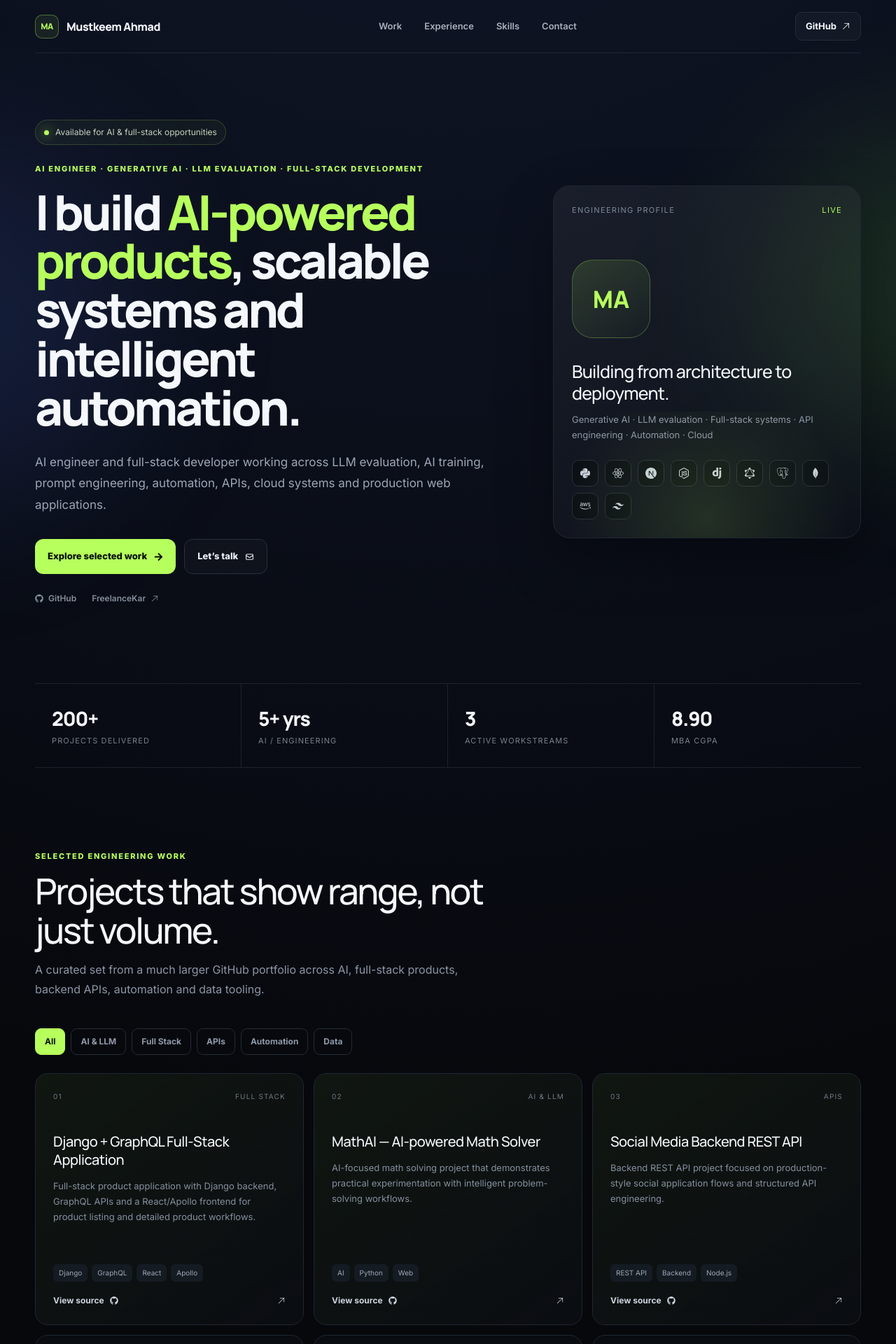
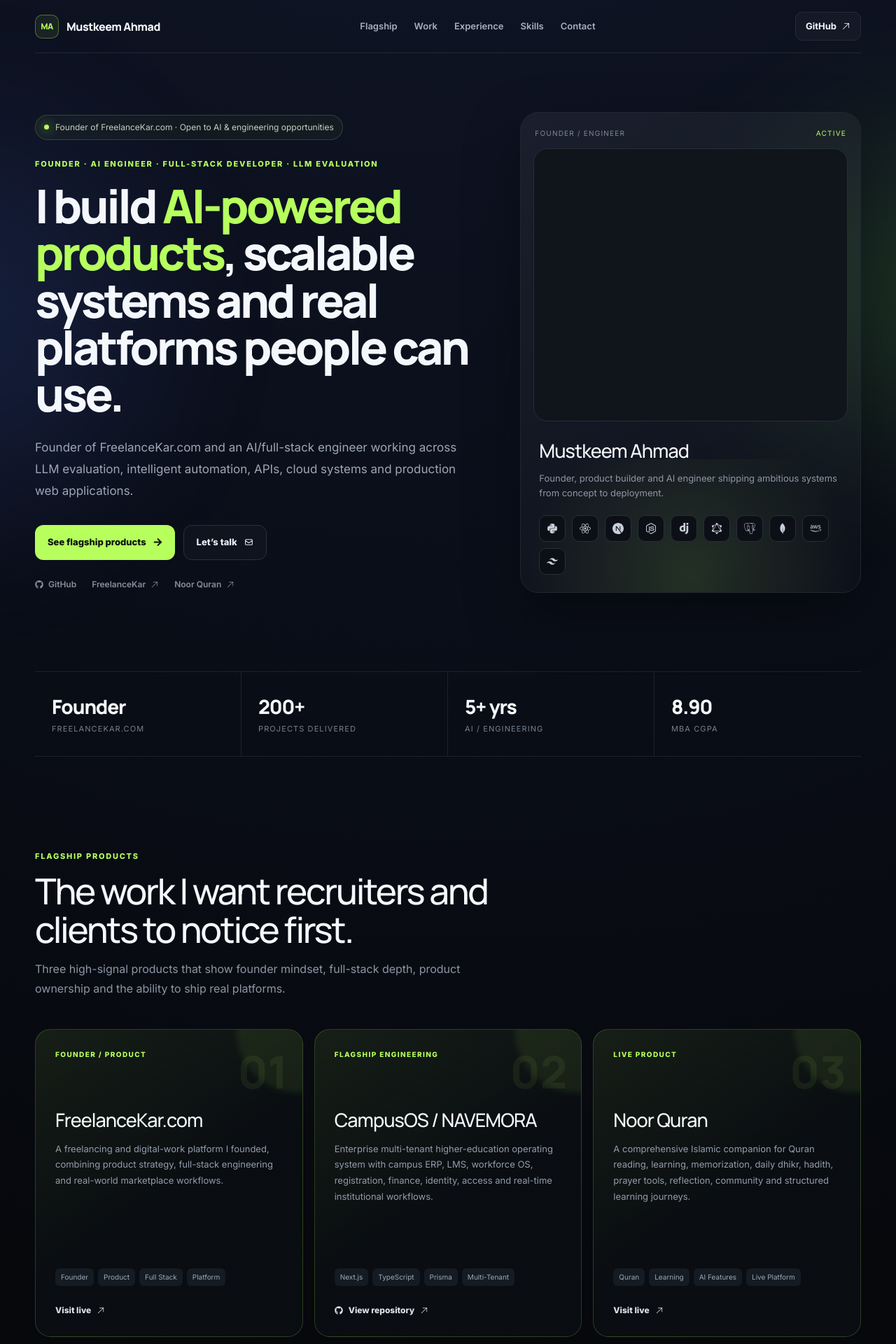
Before and after one commit to Mustkeem324/Portfolio, a React (Vite) app: page / in a window 1280 px wide. Shown: the top 1920 px of the page at 70% size. Built offline with nearby package versions, Linux system fonts and the light colour scheme.

Commit message:
Highlight founder profile, CampusOS and Noor Quran
Merge founder profile, professional portrait, FreelanceKar, CampusOS/NAVEMORA and Noor Quran highlights into main.

```diff
--- a/src/App.jsx
+++ b/src/App.jsx
@@ -20,31 +20,32 @@
 import { HiOutlineMail } from "react-icons/hi";
 
 const profile = {
-  role: "AI Engineer · Generative AI · LLM Evaluation · Full-Stack Development",
+  role: "Founder · AI Engineer · Full-Stack Developer · LLM Evaluation",
   email: "mustkeem324@gmail.com",
   github: "https://github.com/Mustkeem324",
   freelance: "https://freelancekar.com",
 };
 
 const stats = [
+  ["Founder", "FreelanceKar.com"],
   ["200+", "Projects delivered"],
   ["5+ yrs", "AI / engineering"],
-  ["3", "Active workstreams"],
   ["8.90", "MBA CGPA"],
 ];
 
 const experience = [
   {
+    company: "FreelanceKar.com",
+    role: "Founder & AI / Full-Stack Consultant",
+    period: "Mar 2021 — Present",
+    text: "Founded and built FreelanceKar.com while delivering 200+ client and independent projects across AI agents, API engineering, automation, cloud deployment and full-stack products.",
+    highlight: true,
+  },
+  {
     company: "Handshake · Project Dynamo",
     role: "AI Trainer / LLM Evaluation Contributor",
     period: "Feb 2026 — Present",
     text: "Evaluate model outputs for reasoning, instruction following, relevance and quality, with structured evidence-based feedback in high-quality AI training workflows.",
-  },
-  {
-    company: "FreelanceKar.com",
-    role: "Founder & AI / Full-Stack Consultant",
-    period: "Mar 2021 — Present",
-    text: "Delivered 200+ client and independent projects across AI agents, API engineering, automation, cloud deployment and full-stack products from discovery through launch.",
   },
   {
     company: "Outlier AI",
@@ -57,6 +58,30 @@
     role: "Lead — Full Stack & AI Innovation",
     period: "Oct 2025 — Feb 2026",
     text: "Worked with leadership on architecture and delivery of AI-enabled platforms combining LLMs, automation pipelines, APIs and cloud services across AWS and Azure.",
+  },
+];
+
+const flagshipProjects = [
+  {
+    title: "FreelanceKar.com",
+    label: "Founder / Product",
+    description: "A freelancing and digital-work platform I founded, combining product strategy, full-stack engineering and real-world marketplace workflows.",
+    stack: ["Founder", "Product", "Full Stack", "Platform"],
+    live: "https://freelancekar.com",
+  },
+  {
+    title: "CampusOS / NAVEMORA",
+    label: "Flagship Engineering",
+    description: "Enterprise multi-tenant higher-education operating system with campus ERP, LMS, workforce OS, registration, finance, identity, access and real-time institutional workflows.",
+    stack: ["Next.js", "TypeScript", "Prisma", "Multi-Tenant"],
+    github: "https://github.com/Mustkeem324/campusos",
+  },
+  {
+    title: "Noor Quran",
+    label: "Live Product",
+    description: "A comprehensive Islamic companion for Quran reading, learning, memorization, daily dhikr, hadith, prayer tools, reflection, community and structured learning journeys.",
+    stack: ["Quran", "Learning", "AI Features", "Live Platform"],
+    live: "https://noorquran.in/",
   },
 ];
 
@@ -167,6 +192,7 @@
           <span>Mustkeem Ahmad</span>
         </a>
         <nav>
+          <a href="#flagship">Flagship</a>
           <a href="#work">Work</a>
           <a href="#experience">Experience</a>
           <a href="#skills">Skills</a>
@@ -180,27 +206,32 @@
       <main id="top">
         <section className="hero section-pad">
           <motion.div initial={{ opacity: 0, y: 22 }} animate={{ opacity: 1, y: 0 }} transition={{ duration: 0.6 }} className="hero-copy">
-            <div className="availability"><span /> Available for AI & full-stack opportunities</div>
+            <div className="availability"><span /> Founder of FreelanceKar.com · Open to AI & engineering opportunities</div>
             <p className="kicker">{profile.role}</p>
-            <h1>I build <span>AI-powered products</span>, scalable systems and intelligent automation.</h1>
-            <p className="hero-text">AI engineer and full-stack developer working across LLM evaluation, AI training, prompt engineering, automation, APIs, cloud systems and production web applications.</p>
+            <h1>I build <span>AI-powered products</span>, scalable systems and real platforms people can use.</h1>
+            <p className="hero-text">Founder of FreelanceKar.com and an AI/full-stack engineer working across LLM evaluation, intelligent automation, APIs, cloud systems and production web applications.</p>
             <div className="hero-actions">
-              <a className="primary-btn" href="#work">Explore selected work <FaArrowRight /></a>
+              <a className="primary-btn" href="#flagship">See flagship products <FaArrowRight /></a>
               <a className="secondary-btn" href={`mailto:${profile.email}`}>Let’s talk <HiOutlineMail /></a>
             </div>
             <div className="social-row">
               <a href={profile.github} target="_blank" rel="noreferrer"><FaGithub /> GitHub</a>
               <a href={profile.freelance} target="_blank" rel="noreferrer">FreelanceKar <HiArrowUpRight /></a>
+              <a href="https://noorquran.in/" target="_blank" rel="noreferrer">Noor Quran <HiArrowUpRight /></a>
             </div>
           </motion.div>
 
-          <motion.div initial={{ opacity: 0, scale: 0.96 }} animate={{ opacity: 1, scale: 1 }} transition={{ duration: 0.7, delay: 0.1 }} className="hero-panel">
-            <div className="panel-top"><span>Engineering profile</span><span className="live-dot">LIVE</span></div>
-            <div className="monogram">MA</div>
-            <h3>Building from architecture to deployment.</h3>
-            <p>Generative AI · LLM evaluation · Full-stack systems · API engineering · Automation · Cloud</p>
-            <div className="tech-orbit">
-              {techIcons.map((Icon, index) => <span key={index}><Icon /></span>)}
+          <motion.div initial={{ opacity: 0, scale: 0.96 }} animate={{ opacity: 1, scale: 1 }} transition={{ duration: 0.7, delay: 0.1 }} className="hero-portrait-card">
+            <div className="portrait-status"><span>FOUNDER / ENGINEER</span><span className="live-dot">ACTIVE</span></div>
+            <div className="portrait-frame">
+              <img src="/mustkeem-ahmad.png" alt="Mustkeem Ahmad" />
+            </div>
+            <div className="portrait-copy">
+              <h3>Mustkeem Ahmad</h3>
+              <p>Founder, product builder and AI engineer shipping ambitious systems from concept to deployment.</p>
+              <div className="tech-orbit">
+                {techIcons.map((Icon, index) => <span key={index}><Icon /></span>)}
+              </div>
             </div>
           </motion.div>
         </section>
@@ -209,8 +240,27 @@
           {stats.map(([value, label]) => <div key={label}><strong>{value}</strong><span>{label}</span></div>)}
         </section>
 
+        <section className="section-pad flagship-section" id="flagship">
+          <SectionTitle eyebrow="Flagship products" title="The work I want recruiters and clients to notice first." copy="Three high-signal products that show founder mindset, full-stack depth, product ownership and the ability to ship real platforms." />
+          <div className="flagship-grid">
+            {flagshipProjects.map((project, index) => (
+              <motion.article key={project.title} className="flagship-card" initial={{ opacity: 0, y: 18 }} whileInView={{ opacity: 1, y: 0 }} viewport={{ once: true }} transition={{ delay: index * 0.08 }}>
+                <div className="flagship-index">0{index + 1}</div>
+                <span className="flagship-label">{project.label}</span>
+                <h3>{project.title}</h3>
+                <p>{project.description}</p>
+                <div className="tag-row">{project.stack.map((tag) => <span key={tag}>{tag}</span>)}</div>
+                <div className="flagship-actions">
+                  {project.live && <a href={project.live} target="_blank" rel="noreferrer">Visit live <HiArrowUpRight /></a>}
+                  {project.github && <a href={project.github} target="_blank" rel="noreferrer"><FaGithub /> View repository <HiArrowUpRight /></a>}
+                </div>
+              </motion.article>
+            ))}
+          </div>
+        </section>
+
         <section className="section-pad" id="work">
-          <SectionTitle eyebrow="Selected engineering work" title="Projects that show range, not just volume." copy="A curated set from a much larger GitHub portfolio across AI, full-stack products, backend APIs, automation and data tooling." />
+          <SectionTitle eyebrow="More engineering work" title="Projects that show range, not just volume." copy="A curated set from a much larger GitHub portfolio across AI, full-stack products, backend APIs, automation and data tooling." />
           <div className="filters">
             {categories.map((category) => <button key={category} className={filter === category ? "active" : ""} onClick={() => setFilter(category)}>{category}</button>)}
           </div>
@@ -229,10 +279,10 @@
         </section>
 
         <section className="section-pad split-section" id="experience">
-          <SectionTitle eyebrow="Experience" title="AI evaluation meets production engineering." copy="My work spans model-quality workflows and end-to-end product delivery." />
+          <SectionTitle eyebrow="Experience" title="Founder mindset meets AI evaluation and production engineering." copy="My work spans product ownership, model-quality workflows and end-to-end engineering delivery." />
           <div className="timeline">
             {experience.map((item) => (
-              <article key={`${item.company}-${item.role}`}>
+              <article key={`${item.company}-${item.role}`} className={item.highlight ? "experience-highlight" : ""}>
                 <div className="timeline-marker" />
                 <div className="timeline-head"><div><span>{item.company}</span><h3>{item.role}</h3></div><time>{item.period}</time></div>
                 <p>{item.text}</p>
@@ -260,8 +310,8 @@
         <section className="contact section-pad" id="contact">
           <div>
             <span className="eyebrow">Start a conversation</span>
-            <h2>Have an AI, automation or full-stack problem worth solving?</h2>
-            <p>I'm open to engineering roles, AI evaluation work, consulting and product collaborations.</p>
+            <h2>Building something ambitious in AI, platforms or automation?</h2>
+            <p>I'm open to engineering roles, AI evaluation work, consulting, product collaborations and founder-to-founder conversations.</p>
           </div>
           <div className="contact-actions">
             <a className="primary-btn" href={`mailto:${profile.email}`}>Email me <HiOutlineMail /></a>
@@ -272,7 +322,7 @@
 
       <footer>
         <div><span className="brand-mark">MA</span><span>Mustkeem Ahmad</span></div>
-        <p>AI Engineer · Full-Stack Developer · LLM Evaluation</p>
+        <p>Founder · AI Engineer · Full-Stack Developer</p>
         <div><a href={profile.github} target="_blank" rel="noreferrer"><FaGithub /></a><a href={`mailto:${profile.email}`}><HiOutlineMail /></a></div>
       </footer>
     </div>
--- a/src/index.css
+++ b/src/index.css
@@ -18,17 +18,17 @@
 .nav-wrap { width: min(1180px, calc(100% - 40px)); height: 76px; margin: 0 auto; display: flex; align-items: center; justify-content: space-between; border-bottom: 1px solid rgba(255,255,255,.09); }
 .brand, footer > div:first-child { display: flex; align-items: center; gap: 11px; font-family: Manrope; font-weight: 800; letter-spacing: -.03em; }
 .brand-mark { width: 34px; height: 34px; display: grid; place-items: center; border: 1px solid rgba(182,255,93,.35); background: rgba(182,255,93,.08); color: #b6ff5d; border-radius: 10px; font-size: 12px; }
-nav { display: flex; gap: 32px; color: #a7afbd; font-size: 13px; font-weight: 600; }
+nav { display: flex; gap: 24px; color: #a7afbd; font-size: 13px; font-weight: 600; }
 nav a:hover { color: white; }
 .nav-cta { display: flex; align-items: center; gap: 7px; font-size: 13px; font-weight: 700; padding: 10px 14px; border: 1px solid #252b36; border-radius: 10px; background: rgba(255,255,255,.03); }
 .section-pad { width: min(1180px, calc(100% - 40px)); margin: 0 auto; padding: 112px 0; }
-.hero { min-height: 700px; display: grid; grid-template-columns: 1.2fr .8fr; align-items: center; gap: 80px; padding-top: 95px; }
+.hero { min-height: 720px; display: grid; grid-template-columns: 1.12fr .88fr; align-items: center; gap: 74px; padding-top: 84px; }
 .availability { display: inline-flex; align-items: center; gap: 9px; padding: 8px 12px; border: 1px solid rgba(182,255,93,.18); border-radius: 999px; color: #c5d0bc; background: rgba(182,255,93,.04); font-size: 12px; }
 .availability span { width: 7px; height: 7px; border-radius: 50%; background: #b6ff5d; box-shadow: 0 0 16px #b6ff5d; }
 .kicker, .eyebrow { color: #b6ff5d; text-transform: uppercase; letter-spacing: .16em; font-size: 11px; font-weight: 800; }
 .kicker { margin: 26px 0 18px; }
 h1, h2, h3 { font-family: Manrope, sans-serif; }
-h1 { margin: 0; max-width: 780px; font-size: clamp(46px, 5.4vw, 78px); line-height: 1.01; letter-spacing: -.055em; font-weight: 800; }
+h1 { margin: 0; max-width: 780px; font-size: clamp(46px, 5.2vw, 76px); line-height: 1.01; letter-spacing: -.055em; font-weight: 800; }
 h1 span { color: #b6ff5d; }
 .hero-text { max-width: 680px; margin: 28px 0 0; color: #9ca6b5; font-size: 17px; line-height: 1.8; }
 .hero-actions, .contact-actions { display: flex; gap: 12px; margin-top: 34px; }
@@ -37,25 +37,39 @@
 .primary-btn:hover { transform: translateY(-2px); box-shadow: 0 10px 35px rgba(182,255,93,.15); }
 .secondary-btn { border: 1px solid #29313d; color: #e6ebf2; background: rgba(255,255,255,.025); }
 .secondary-btn:hover { border-color: #4b5665; }
-.social-row { display: flex; gap: 22px; margin-top: 26px; color: #858f9d; font-size: 12px; font-weight: 600; }
+.social-row { display: flex; gap: 22px; margin-top: 26px; color: #858f9d; font-size: 12px; font-weight: 600; flex-wrap: wrap; }
 .social-row a { display: flex; align-items: center; gap: 7px; }
-.hero-panel { min-height: 440px; border: 1px solid #202631; border-radius: 24px; padding: 26px; background: linear-gradient(145deg, rgba(255,255,255,.055), rgba(255,255,255,.015)); box-shadow: 0 30px 80px rgba(0,0,0,.3); position: relative; overflow: hidden; }
-.hero-panel:before { content: ''; position: absolute; inset: auto -80px -120px; height: 300px; background: radial-gradient(circle, rgba(182,255,93,.12), transparent 60%); }
-.panel-top { display: flex; justify-content: space-between; color: #7f8997; font-size: 11px; text-transform: uppercase; letter-spacing: .12em; }
+.hero-portrait-card { border: 1px solid #202631; border-radius: 26px; padding: 18px; background: linear-gradient(145deg, rgba(255,255,255,.055), rgba(255,255,255,.015)); box-shadow: 0 30px 80px rgba(0,0,0,.35); position: relative; overflow: hidden; }
+.hero-portrait-card:before { content: ''; position: absolute; inset: auto -110px -140px; height: 330px; background: radial-gradient(circle, rgba(182,255,93,.12), transparent 60%); pointer-events: none; }
+.portrait-status { display: flex; justify-content: space-between; color: #7f8997; font-size: 10px; text-transform: uppercase; letter-spacing: .12em; padding: 4px 2px 14px; }
 .live-dot { color: #b6ff5d; }
-.monogram { width: 112px; height: 112px; margin: 62px 0 32px; display: grid; place-items: center; border-radius: 30px; font: 800 34px Manrope; color: #b6ff5d; border: 1px solid rgba(182,255,93,.25); background: linear-gradient(145deg, rgba(182,255,93,.14), rgba(182,255,93,.02)); }
-.hero-panel h3 { font-size: 25px; line-height: 1.25; letter-spacing: -.03em; margin: 0 0 12px; }
-.hero-panel p { color: #8d97a6; line-height: 1.65; font-size: 13px; }
-.tech-orbit { display: flex; flex-wrap: wrap; gap: 9px; margin-top: 25px; }
+.portrait-frame { height: 390px; border-radius: 20px; overflow: hidden; background: #10151c; border: 1px solid #262d37; }
+.portrait-frame img { width: 100%; height: 100%; object-fit: cover; object-position: center 16%; display: block; }
+.portrait-copy { padding: 22px 8px 7px; position: relative; z-index: 1; }
+.portrait-copy h3 { margin: 0 0 8px; font-size: 27px; letter-spacing: -.035em; }
+.portrait-copy p { color: #8d97a6; line-height: 1.65; font-size: 13px; margin: 0; }
+.tech-orbit { display: flex; flex-wrap: wrap; gap: 9px; margin-top: 21px; }
 .tech-orbit span, .tech-marquee span { width: 38px; height: 38px; display: grid; place-items: center; border: 1px solid #282f39; border-radius: 10px; color: #c7cfda; background: #0c1016; }
 .stats-strip { width: min(1180px, calc(100% - 40px)); margin: 0 auto; border-top: 1px solid #1c222b; border-bottom: 1px solid #1c222b; display: grid; grid-template-columns: repeat(4,1fr); }
 .stats-strip div { padding: 30px 24px; border-right: 1px solid #1c222b; display: flex; flex-direction: column; gap: 5px; }
 .stats-strip div:last-child { border-right: 0; }
 .stats-strip strong { font: 800 28px Manrope; letter-spacing: -.04em; }
 .stats-strip span { color: #77818f; font-size: 11px; text-transform: uppercase; letter-spacing: .1em; }
-.section-heading { max-width: 720px; }
+.section-heading { max-width: 760px; }
 .section-heading h2, .contact h2 { margin: 12px 0 15px; font-size: clamp(35px, 4vw, 52px); line-height: 1.08; letter-spacing: -.045em; }
-.section-heading p, .contact p { color: #8c96a5; line-height: 1.75; max-width: 650px; }
+.section-heading p, .contact p { color: #8c96a5; line-height: 1.75; max-width: 680px; }
+.flagship-section { padding-top: 128px; }
+.flagship-grid { display: grid; grid-template-columns: repeat(3,1fr); gap: 16px; margin-top: 44px; }
+.flagship-card { min-height: 440px; position: relative; display: flex; flex-direction: column; padding: 28px; border: 1px solid rgba(182,255,93,.2); border-radius: 22px; background: linear-gradient(145deg, rgba(182,255,93,.085), rgba(10,13,18,.96) 55%); overflow: hidden; transition: .25s ease; }
+.flagship-card:before { content: ''; position: absolute; width: 180px; height: 180px; border-radius: 50%; right: -85px; top: -90px; background: rgba(182,255,93,.08); filter: blur(5px); }
+.flagship-card:hover { transform: translateY(-6px); border-color: rgba(182,255,93,.45); box-shadow: 0 24px 70px rgba(0,0,0,.28); }
+.flagship-index { font: 800 64px Manrope; color: rgba(182,255,93,.07); position: absolute; top: 16px; right: 20px; }
+.flagship-label { color: #b6ff5d; font-size: 10px; font-weight: 800; text-transform: uppercase; letter-spacing: .14em; position: relative; z-index: 1; }
+.flagship-card h3 { font-size: 27px; margin: 70px 0 14px; letter-spacing: -.035em; line-height: 1.15; position: relative; z-index: 1; }
+.flagship-card p { color: #929cab; line-height: 1.75; font-size: 13px; flex: 1; position: relative; z-index: 1; }
+.flagship-actions { display: flex; flex-direction: column; gap: 10px; margin-top: 8px; position: relative; z-index: 1; }
+.flagship-actions a { display: inline-flex; align-items: center; gap: 8px; font-size: 12px; font-weight: 800; color: #dbe2ea; }
+.flagship-actions a:hover { color: #b6ff5d; }
 .filters { display: flex; flex-wrap: wrap; gap: 8px; margin: 42px 0 26px; }
 .filters button { border: 1px solid #252c36; color: #8f99a8; background: transparent; padding: 9px 13px; border-radius: 9px; cursor: pointer; font-size: 12px; font-weight: 700; }
 .filters button.active, .filters button:hover { color: #071006; background: #b6ff5d; border-color: #b6ff5d; }
@@ -73,6 +87,7 @@
 .all-projects { display: inline-flex; align-items: center; gap: 8px; margin-top: 25px; color: #b6ff5d; font-size: 13px; font-weight: 800; }
 .split-section { display: grid; grid-template-columns: .75fr 1.25fr; gap: 90px; }
 .timeline article { position: relative; border-top: 1px solid #242b34; padding: 28px 0 32px 30px; }
+.timeline article.experience-highlight { background: linear-gradient(90deg, rgba(182,255,93,.055), transparent 72%); border-top-color: rgba(182,255,93,.25); }
 .timeline-marker { position: absolute; width: 8px; height: 8px; border-radius: 50%; background: #b6ff5d; top: 34px; left: 0; box-shadow: 0 0 15px rgba(182,255,93,.5); }
 .timeline-head { display: flex; justify-content: space-between; gap: 25px; }
 .timeline-head span { color: #b6ff5d; font-size: 11px; font-weight: 800; }
@@ -98,11 +113,12 @@
 footer { width: min(1180px, calc(100% - 40px)); margin: 0 auto; min-height: 110px; border-top: 1px solid #1d232c; display: flex; align-items: center; justify-content: space-between; color: #727d8b; font-size: 11px; }
 footer > div:last-child { display: flex; gap: 15px; font-size: 17px; }
 
-@media (max-width: 900px) {
+@media (max-width: 980px) {
   nav { display: none; }
   .hero { grid-template-columns: 1fr; gap: 45px; padding-top: 70px; }
-  .hero-panel { min-height: 360px; }
-  .monogram { margin-top: 40px; }
+  .portrait-frame { height: 520px; }
+  .flagship-grid { grid-template-columns: 1fr; }
+  .flagship-card { min-height: 330px; }
   .project-grid { grid-template-columns: repeat(2,1fr); }
   .split-section { grid-template-columns: 1fr; gap: 45px; }
   .skills-grid { grid-template-columns: repeat(2,1fr); }
@@ -114,9 +130,10 @@
   .brand > span:last-child { display: none; }
   .section-pad { padding: 78px 0; }
   .hero { padding-top: 55px; }
-  h1 { font-size: 44px; }
+  h1 { font-size: 43px; }
+  .availability { line-height: 1.45; align-items: flex-start; }
   .hero-actions, .contact-actions { flex-direction: column; align-items: stretch; }
-  .social-row { flex-wrap: wrap; }
+  .portrait-frame { height: 420px; }
   .stats-strip { grid-template-columns: repeat(2,1fr); }
   .stats-strip div:nth-child(2) { border-right: 0; }
   .stats-strip div:nth-child(-n+2) { border-bottom: 1px solid #1c222b; }
@@ -125,5 +142,4 @@
   .timeline-head { flex-direction: column; gap: 8px; }
   .contact { width: calc(100% - 28px); padding: 55px 24px; margin-bottom: 50px; }
   footer { padding: 30px 0; gap: 20px; flex-wrap: wrap; }
-  footer p { order: 3; width: 100%; }
 }
```
Also changed, not shown: public/mustkeem-ahmad.png (added).
